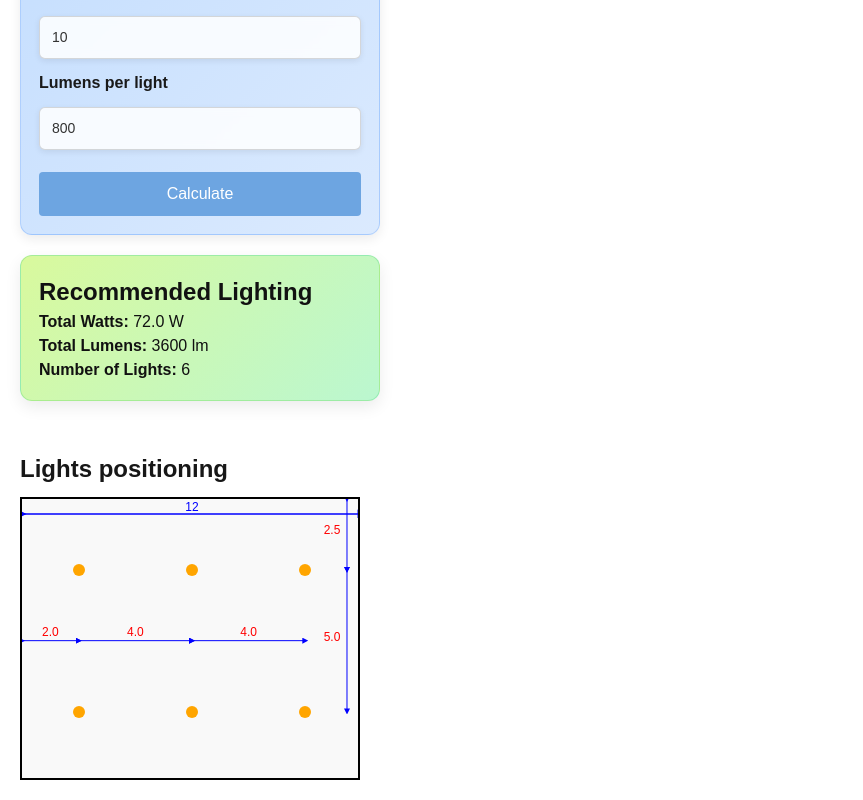
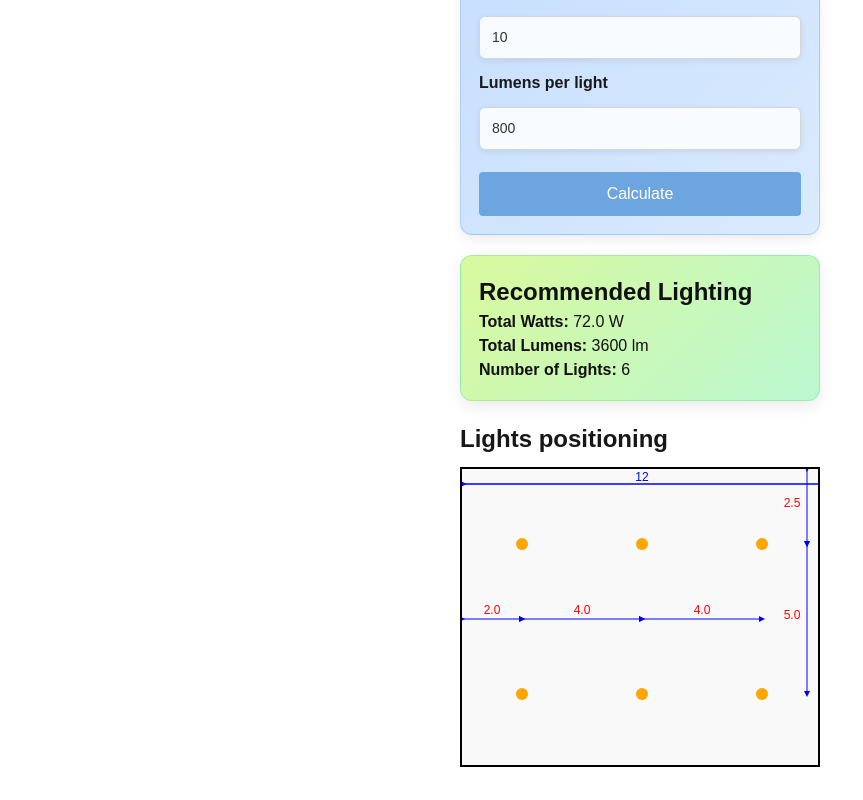
Before and after one commit to sreekanthyerragunta/lighting-calculator, a Next.js app: page / in a window 1280 px wide. Shown: the part 286-1086 px from the top of the page, without its empty margins (0-863 px from the left). After the commit the page ends 1053 px from the top, so only its background shows below. Built offline with nearby package versions, Linux system fonts and the light colour scheme.

Commit message:
Constraint fixes for all elements

```diff
--- a/app/page.tsx
+++ b/app/page.tsx
@@ -91,7 +91,7 @@ export default function Home() {
 
   const result = calculateLayout(length, width, recommendedLights);
 
-  const maxSize = 340;
+  const maxSize = 360;
   const scale = Math.min(maxSize / length, maxSize / width);
 
   const roomWidthPx = length * scale;
@@ -103,13 +103,17 @@ export default function Home() {
   // ---------------- UI ----------------
 
   return (
-    <div style={{ padding: 20 }}>
+    <div>
       <div
         style={{
           display: "flex",
           flexDirection: "column",
           gap: 20,
-          maxWidth: 360,
+          width: 360,
+          padding: "10px 0",
+          boxSizing: "border-box",
+          margin: "10px auto 0 auto",
+          marginTop: 10
         }}
       >
         {/* INPUT CARD */}
@@ -123,7 +127,7 @@ export default function Home() {
             gap: 12,
             color: "#1a1a1a",
             border: "1px solid rgba(59,130,246,0.25)",
-            boxShadow: "0 4px 12px rgba(0,0,0,0.08)"
+            boxShadow: "0 4px 12px rgba(0,0,0,0.08)",
           }}
         >
           <h3 style={{ fontSize: 24, fontWeight: "bold" }}>
@@ -297,7 +301,7 @@ export default function Home() {
       </div>
 
       {!isDirty &&(
-        <h3 style={{ marginTop: 50, fontWeight: 'bold', fontSize: '24px', maxWidth: 360}}>Lights positioning</h3>
+        <h3 style={{ marginTop: 20, fontWeight: 'bold', fontSize: '24px', maxWidth: 360, margin: "10px auto 0 auto"}}>Lights positioning</h3>
       )}
 
       {/* Room */}
@@ -305,12 +309,15 @@ export default function Home() {
         <div
           style={{
             marginTop: 10,
+            gap: 20,
             position: "relative",
             width: roomWidthPx,
             height: roomHeightPx,
             border: "2px solid black",
             background: "#f9f9f9",
             overflow: "hidden",
+            margin: "10px auto 0 auto",
+            boxSizing: "border-box"
           }}>
 
           {/* LIGHTS */}
```
Also changed, not shown: 1 other file (tests, documents, lock files or other folders).
